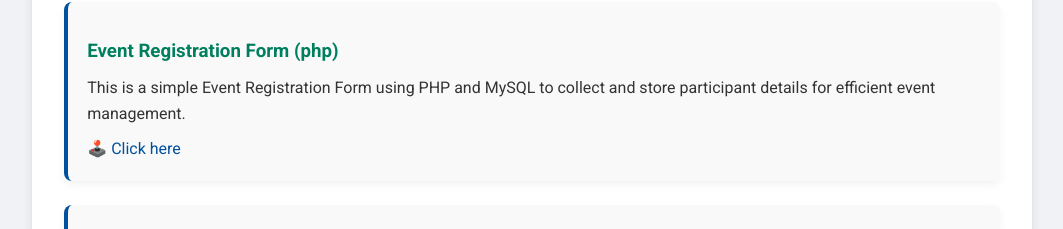
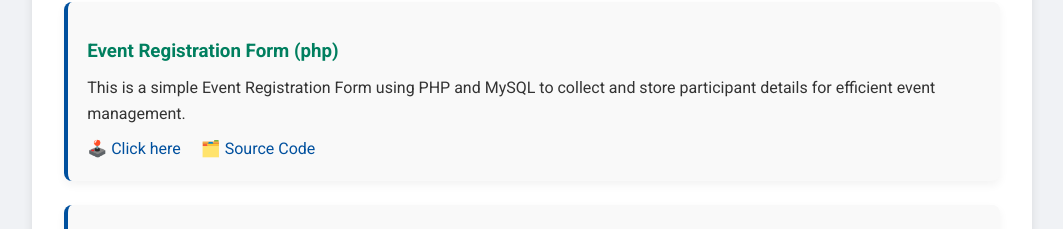
Before and after one commit to Lathish9/Lathish-Resume, a plain HTML site: page index.html in a window 1280 px wide. Shown: the part 1255-1484 px from the top of the page, without its empty margins (108-1171 px from the left). Drawn offline with Linux system fonts and the light colour scheme.

Commit message:
first commit

```diff
--- a/index.html
+++ b/index.html
@@ -127,6 +127,7 @@
       <h3>Event Registration Form (php)</h3>
       <p>This is a simple Event Registration Form using PHP and MySQL to collect and store participant details for efficient event management.</p>
       <a href="http://event-registration.lovestoblog.com/?i=2" target="_blank">🕹️ Click here</a>
+      <a href="https://github.com/Lathish9/event-registration.git" target="_blank">🗂️ Source Code</a>
     </div>
 
     <div class="project-card">
```
